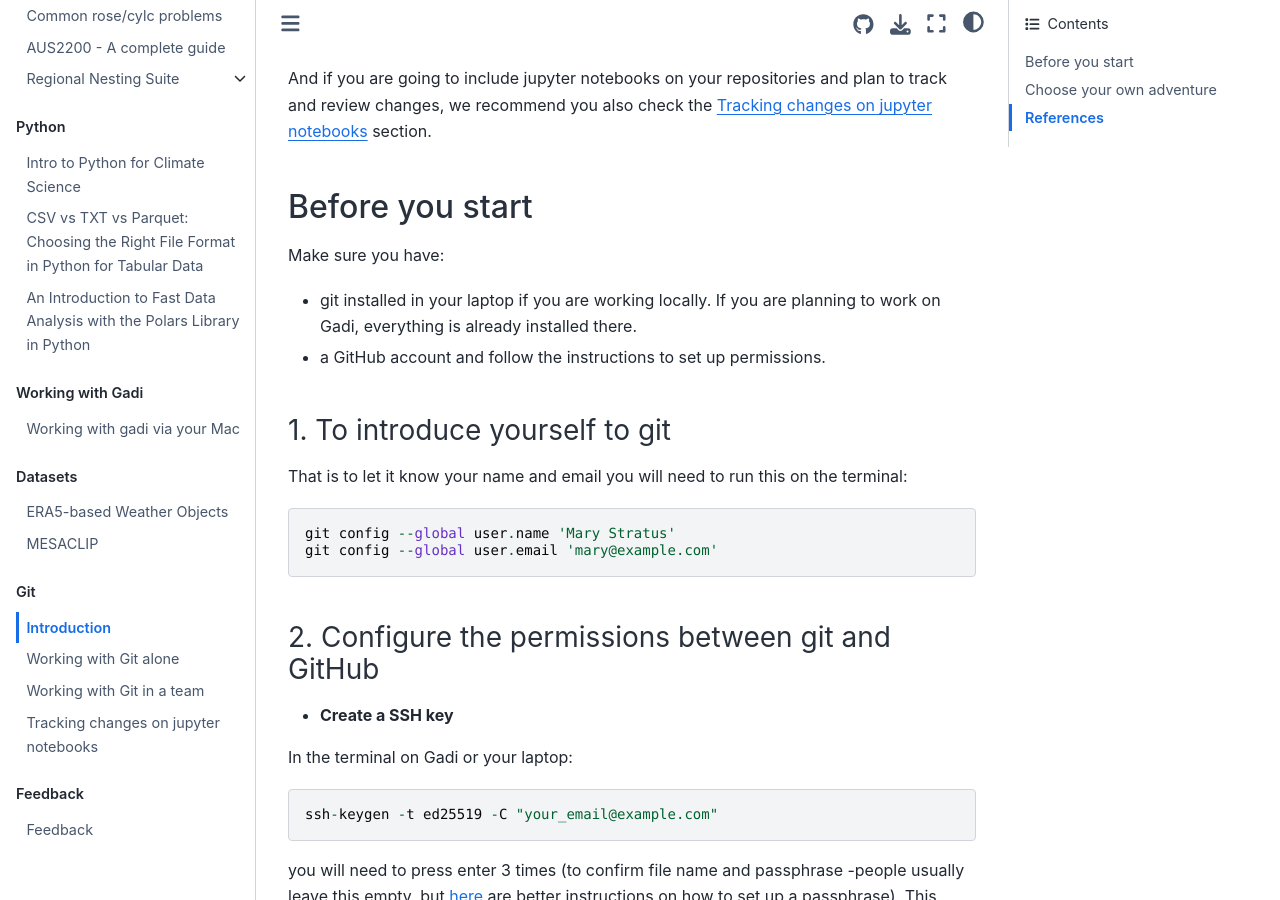
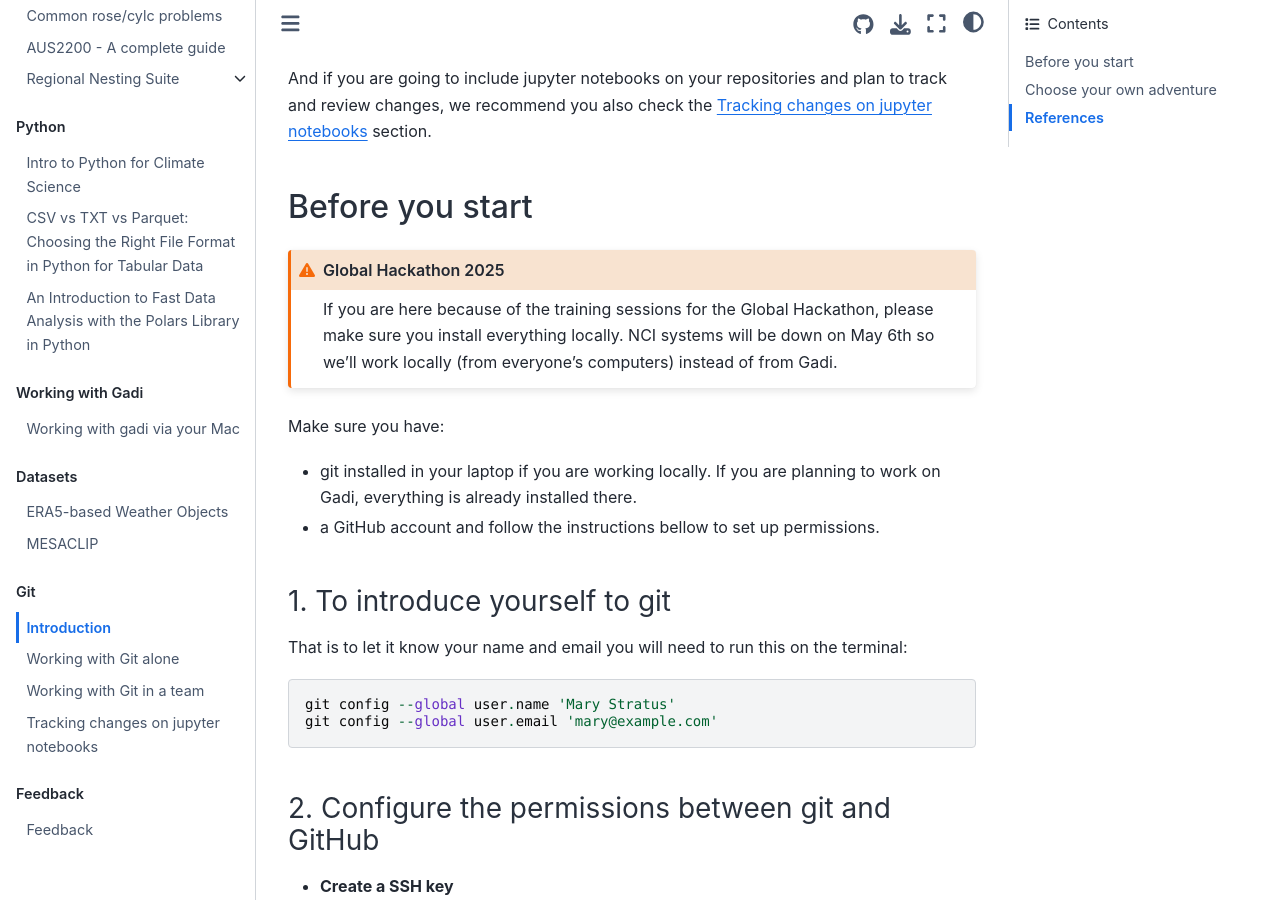
Before and after one commit to 21centuryweather/21st-Century-Weather-Software-Wiki, a Jupyter Book: the page built from git/git-intro.md, in a window 1280 px wide and 900 px high, scrolled down 827 px. Built offline with Jupyter Book 1.0.4 settings and Sphinx 7.4.7 and the Sphinx Book theme 1.1.4, drawn with Linux system fonts in a browser that asks for light colours; pages that are not in the unit, such as notebooks, are missing from menus.

Commit message:
add temporal message for the hackathon

```diff
--- a/git/git-intro.md
+++ b/git/git-intro.md
@@ -27,10 +27,17 @@ And if you are going to include jupyter notebooks on your repositories and plan
 
 ### Before you start
 
+
+:::{admonition} Global Hackathon 2025
+:class: warning
+If you are here because of the training sessions for the Global Hackathon, please make sure you install everything locally. NCI systems will be down on May 6th so we'll work locally (from everyone's computers) instead of from Gadi.
+
+:::
+
 Make sure you have:
 
 * git installed in your laptop if you are working locally. If you are planning to work on Gadi, everything is already installed there.
-* a GitHub account and follow the instructions to set up permissions.
+* a GitHub account and follow the instructions bellow to set up permissions.
 
 
 #### 1. To introduce yourself to git
```
